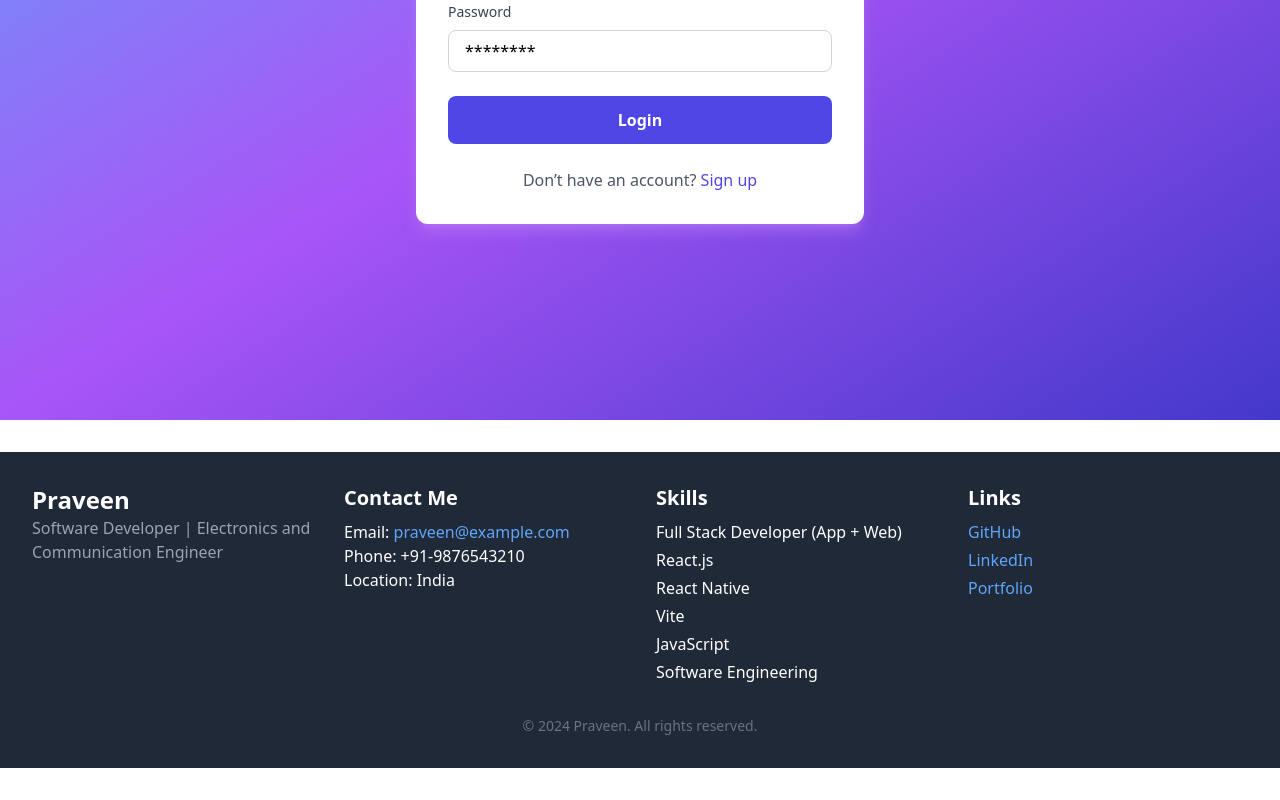
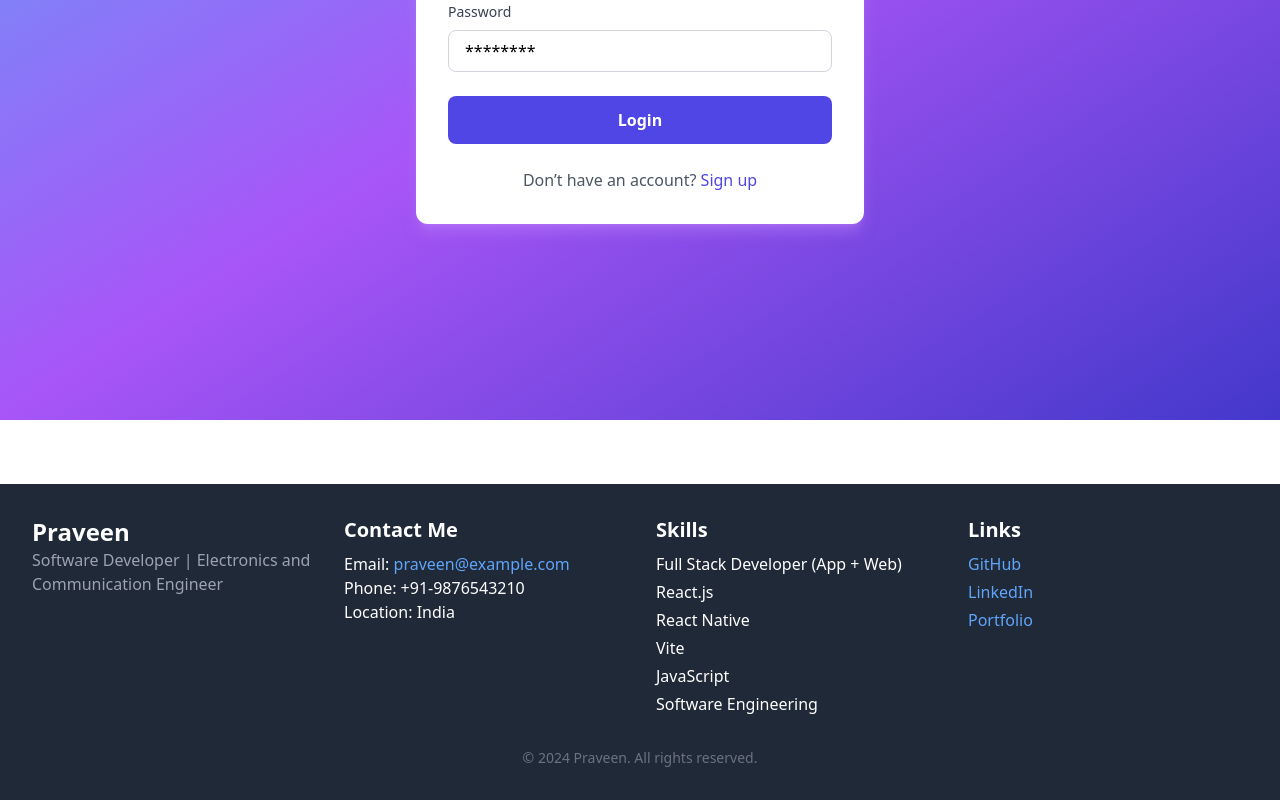
Before and after one commit to psgpraveen/FormBuilder, a React (Vite) app: page / in a window 1280 px wide. Shown: the part 412-1212 px from the top of the page. Before the commit the page ends 1180 px from the top, so only its background shows below. Built offline with nearby package versions, Linux system fonts and the light colour scheme; no server answers.

Commit message:
Few update

```diff
--- a/src/components/Footer/index.tsx
+++ b/src/components/Footer/index.tsx
@@ -3,7 +3,7 @@ import React from "react";
 
 const Footer = () => {
   return (
-    <footer className="bg-gray-800 text-white py-8">
+    <footer className="bg-gray-800 mt-8 text-white py-8">
       <div className="container mx-auto px-4 md:px-8 grid grid-cols-1 md:grid-cols-4 gap-8">
         {/* Name and Tagline */}
         <div>
```
